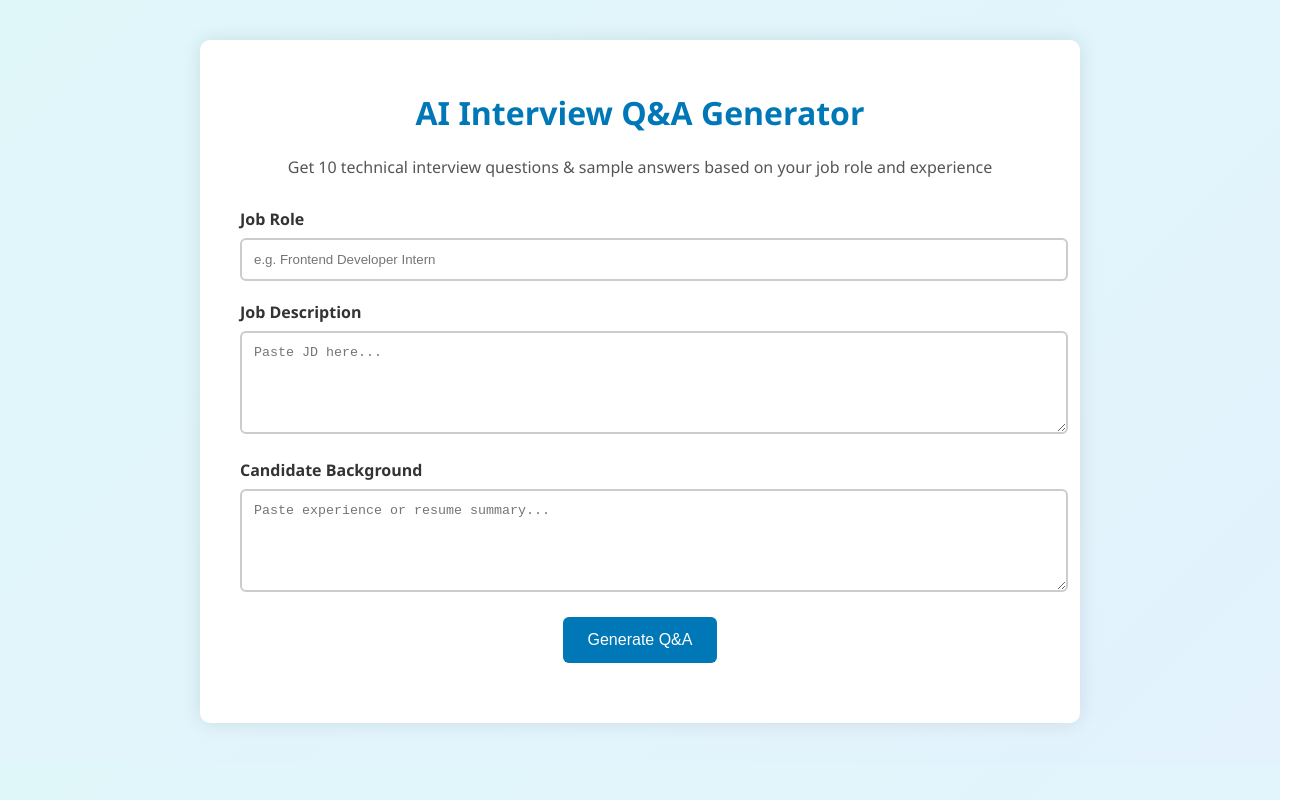
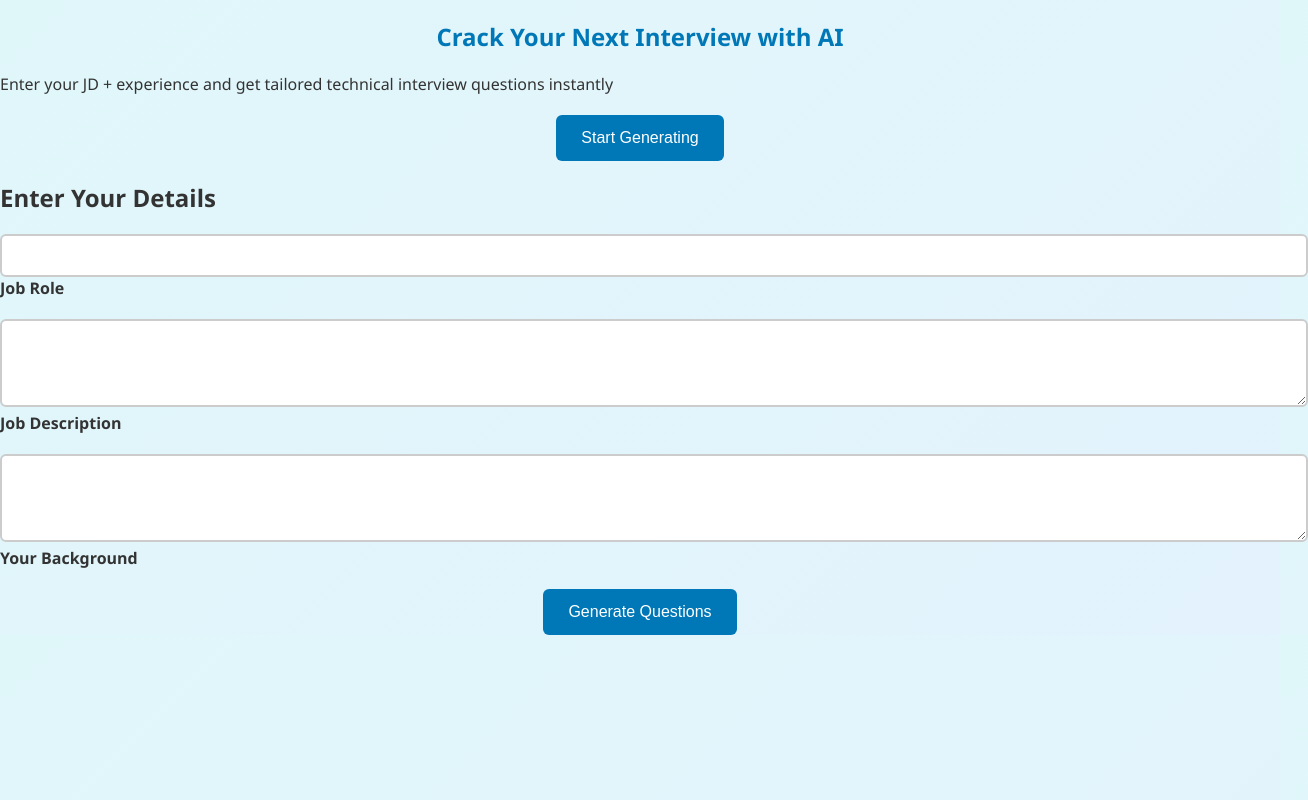
Before and after one commit to ShaikNihal0009/interviewhelper, a plain HTML site: page index.html in a window 1280 px wide. Shown: the whole page, 1308 px wide, since content can reach past the window. Drawn offline with Linux system fonts and the light colour scheme.

Commit message:
Update index.html

```diff
--- a/index.html
+++ b/index.html
@@ -5,35 +5,45 @@
   <meta name="viewport" content="width=device-width, initial-scale=1.0"/>
   <title>AI Interview Q&A Generator</title>
   <link rel="stylesheet" href="style.css" />
+  <link href="https://fonts.googleapis.com/css2?family=Inter:wght@400;600;700&display=swap" rel="stylesheet" />
 </head>
 <body>
-  <div class="wrapper">
-    <h1>AI Interview Q&A Generator</h1>
-    <p class="subtitle">Get 10 technical interview questions & sample answers based on your job role and experience</p>
+  <!-- Hero Section -->
+  <section class="hero">
+    <div class="container">
+      <h1>Crack Your Next Interview with AI</h1>
+      <p>Enter your JD + experience and get tailored technical interview questions instantly</p>
+      <button onclick="scrollToForm()">Start Generating</button>
+    </div>
+  </section>
 
-    <form id="qaForm">
-      <div class="input-group">
-        <label for="jobRole">Job Role</label>
-        <input type="text" id="jobRole" placeholder="e.g. Frontend Developer Intern" required />
-      </div>
+  <!-- Form Section -->
+  <section class="form-section" id="formSection">
+    <div class="container">
+      <h2>Enter Your Details</h2>
+      <form id="qaForm">
+        <div class="input-group">
+          <input type="text" id="role" required />
+          <label for="role">Job Role</label>
+        </div>
+        <div class="input-group">
+          <textarea id="jd" rows="4" required></textarea>
+          <label for="jd">Job Description</label>
+        </div>
+        <div class="input-group">
+          <textarea id="background" rows="4" required></textarea>
+          <label for="background">Your Background</label>
+        </div>
+        <button type="submit">Generate Questions</button>
+      </form>
+      <div class="output" id="output"></div>
+    </div>
+  </section>
 
-      <div class="input-group">
-        <label for="jd">Job Description</label>
-        <textarea id="jd" rows="5" placeholder="Paste JD here..." required></textarea>
-      </div>
-
-      <div class="input-group">
-        <label for="background">Candidate Background</label>
-        <textarea id="background" rows="5" placeholder="Paste experience or resume summary..." required></textarea>
-      </div>
-
-      <button type="submit" id="generateBtn">Generate Q&A</button>
-    </form>
-
-    <div id="loader" class="loader hidden"></div>
-    <div id="output" class="qa-output"></div>
-  </div>
-
-  <script src="script.js"></script>
+  <script>
+    function scrollToForm() {
+      document.getElementById('formSection').scrollIntoView({ behavior: 'smooth' });
+    }
+  </script>
 </body>
 </html>
```
